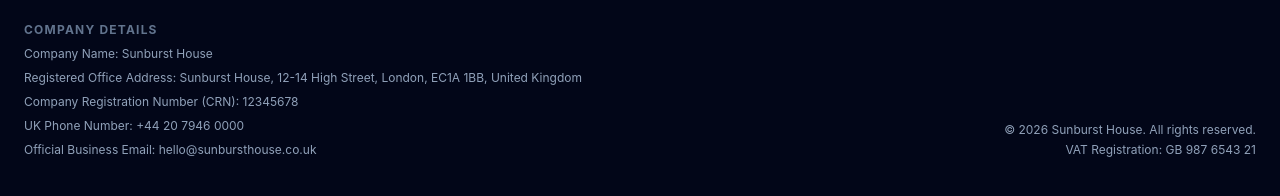
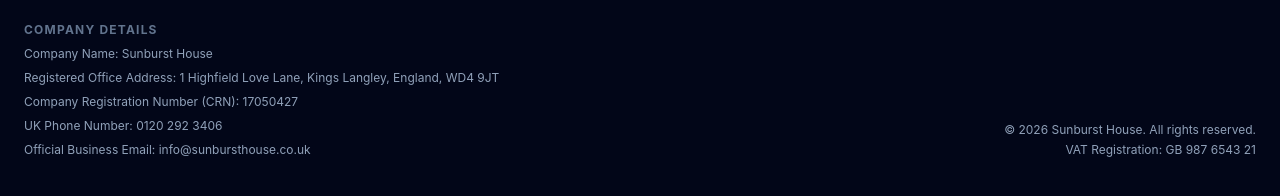
Before and after one commit to consultancy-outfit/100IT-SALESITES-001, a React (Vite) app: page / in a window 1280 px wide. Shown: the part 3325-3521 px from the top of the page. Built offline with nearby package versions, Linux system fonts and the light colour scheme.

Commit message:
Update App.tsx

```diff
--- a/src/App.tsx
+++ b/src/App.tsx
@@ -31,10 +31,10 @@ type Page = 'home' | 'services' | 'about' | 'pricing' | 'contact' | 'terms' | 'p
 // --- Constants ---
 const COMPANY_DETAILS = {
   name: "Sunburst House",
-  address: "Sunburst House, 12-14 High Street, London, EC1A 1BB, United Kingdom",
-  crn: "12345678",
-  phone: "+44 20 7946 0000",
-  email: "hello@sunbursthouse.co.uk",
+  address: "1 Highfield Love Lane, Kings Langley, England, WD4 9JT",
+  crn: "17050427",
+  phone: "0120 292 3406",
+  email: "info@sunbursthouse.co.uk",
   hours: "Mon - Fri: 09:00 - 18:00 GMT"
 };
 
```
